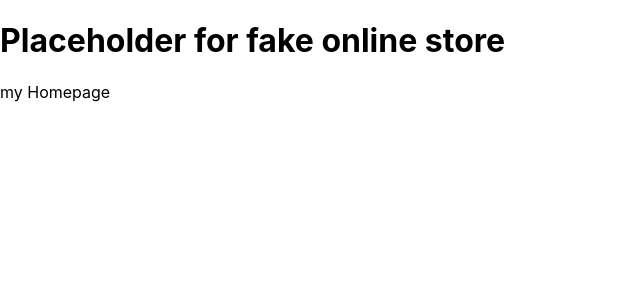
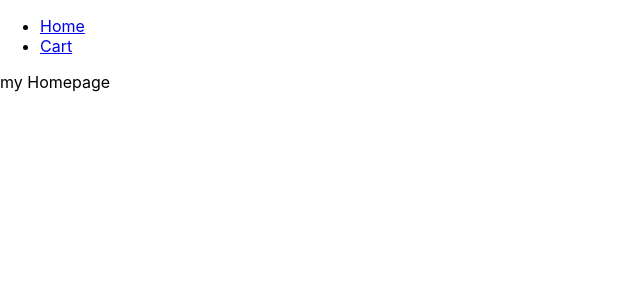
Before and after one commit to GBouffard/fake-online-store, a React (Create React App) app: page / in a window 1280 px wide. Shown: the top 300 px of the page, without its empty margins (0-640 px from the left). Built offline with nearby package versions, Linux system fonts and the light colour scheme.

Commit message:
Add first navlinks to home and cart pages

```diff
--- a/src/App.js
+++ b/src/App.js
@@ -1,11 +1,26 @@
 import React, { Component } from "react";
+import { NavLink } from "react-router-dom";
+
 import Router from "./Router";
+
+const Navigation = () => (
+  <nav>
+    <ul>
+      <li>
+        <NavLink to="/">Home</NavLink>
+      </li>
+      <li>
+        <NavLink to="/cart">Cart</NavLink>
+      </li>
+    </ul>
+  </nav>
+);
 
 class App extends Component {
   render() {
     return (
       <div>
-        <h1>Placeholder for fake online store</h1>
+        <Navigation {...this.props} />
         <Router />
       </div>
     );
--- a/src/Router.js
+++ b/src/Router.js
@@ -1,11 +1,13 @@
 import React from "react";
 import { Switch, Route } from "react-router-dom";
 
-import HomePage from "./pages/homePage";
+import HomePage from "./pages/homepage";
+import CartPage from "./pages/cartpage";
 
 const Router = () => (
   <Switch>
     <Route exact path="/" component={HomePage} />
+    <Route exact path="/cart" component={CartPage} />
   </Switch>
 );
 
```
